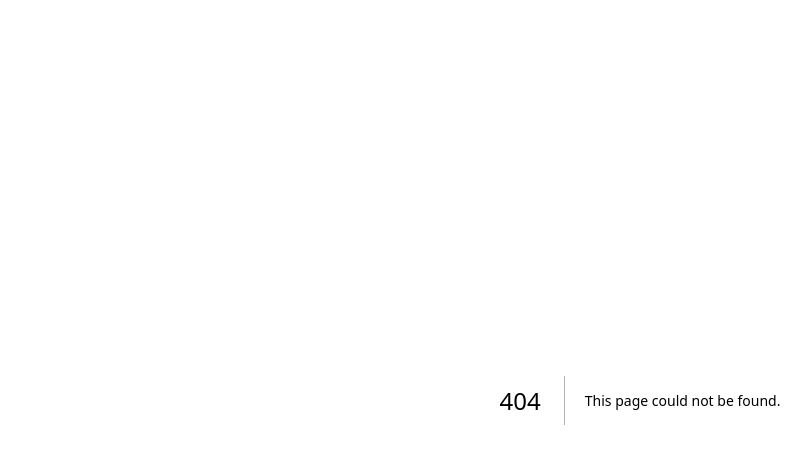
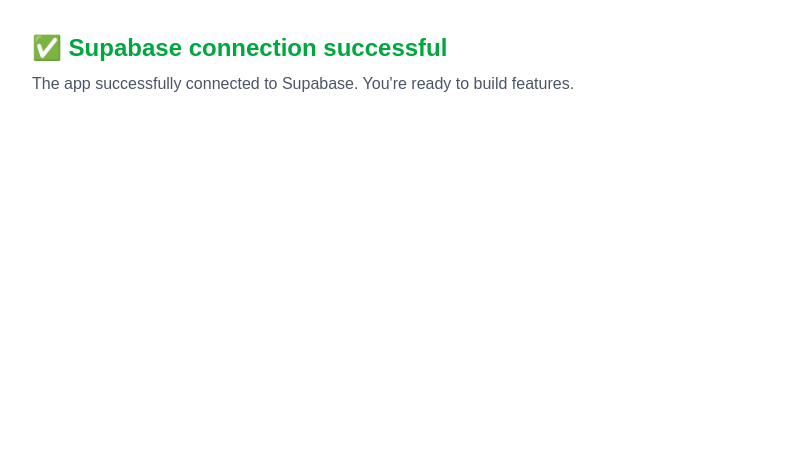
Before and after one commit to elih98-droid/tiro-a-puerta-challenge, a Next.js app: page /health-check in a window 1280 px wide. Before the commit this address had no page. Shown: the top 464 px of the page, without its empty margins (0-811 px from the left). Built offline with nearby package versions, Linux system fonts and the light colour scheme; no server answers.

Commit message:
feat: add temporary health check page to verify Supabase connection

```diff
--- /dev/null
+++ b/app/health-check/page.tsx
@@ -0,0 +1,37 @@
+import { createClient } from '@/lib/supabase/server'
+
+/**
+ * Temporary health check page to verify Supabase connection.
+ * TODO: Remove this page before going to production.
+ */
+export default async function HealthCheckPage() {
+  const supabase = await createClient()
+
+  // Attempt a minimal query to verify the connection works.
+  // We query the auth schema which always exists, even with no tables yet.
+  const { error } = await supabase.auth.getSession()
+
+  if (error) {
+    return (
+      <div className="p-8">
+        <h1 className="text-2xl font-bold text-red-600">
+          ❌ Connection failed
+        </h1>
+        <pre className="mt-4 p-4 bg-gray-100 rounded text-sm">
+          {JSON.stringify(error, null, 2)}
+        </pre>
+      </div>
+    )
+  }
+
+  return (
+    <div className="p-8">
+      <h1 className="text-2xl font-bold text-green-600">
+        ✅ Supabase connection successful
+      </h1>
+      <p className="mt-2 text-gray-600">
+        The app successfully connected to Supabase. You&apos;re ready to build features.
+      </p>
+    </div>
+  )
+}
```
